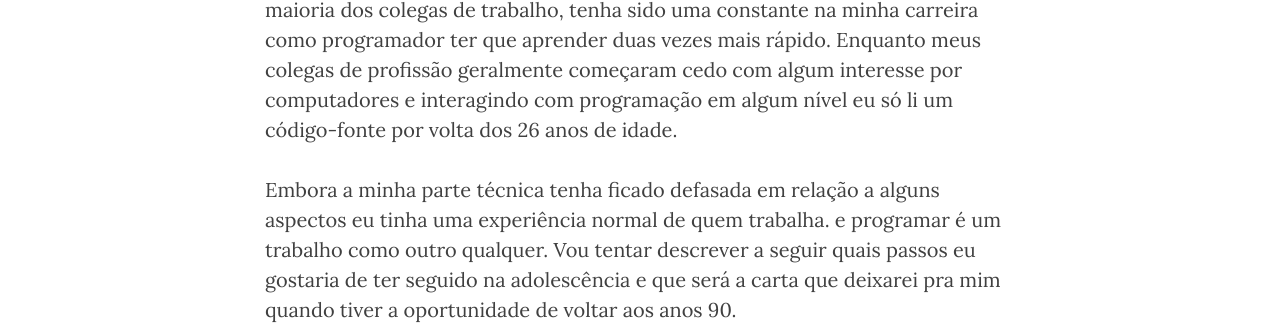
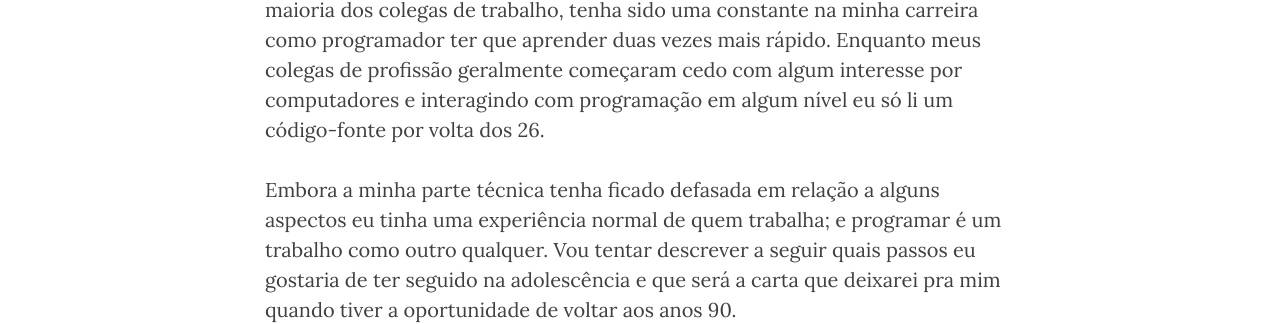
Before and after one commit to brasil-php/blog, a Jekyll site: the page built from _posts/2017-08-20-o-que-e-ser-desenvolvedor.markdown, in a window 1280 px wide and 900 px high, scrolled down 295 px. Shown: the part 323-647 px from the top of the window. Built offline with Jekyll 4.4.1, drawn with Linux system fonts in a browser that asks for light colours; some of the changed text lies outside the part shown.

Commit message:
Update 2017-08-20-o-que-e-ser-desenvolvedor.markdown

```diff
--- a/_posts/2017-08-20-o-que-e-ser-desenvolvedor.markdown
+++ b/_posts/2017-08-20-o-que-e-ser-desenvolvedor.markdown
@@ -6,9 +6,9 @@ categories: reflexao
 author: "William Correa"
 ---
 
-Não é de hoje que gasto umas boas horas do meu dia pensando em como ser um desenvolvedor melhor. Provavelmente por ter feito um caminho diferente da maioria dos colegas de trabalho, tenha sido uma constante na minha carreira como programador ter que aprender duas vezes mais rápido. Enquanto meus colegas de profissão geralmente começaram cedo com algum interesse por computadores e interagindo com programação em algum nível eu só li um código-fonte por volta dos 26 anos de idade.
+Não é de hoje que gasto umas boas horas do meu dia pensando em como ser um desenvolvedor melhor. Provavelmente por ter feito um caminho diferente da maioria dos colegas de trabalho, tenha sido uma constante na minha carreira como programador ter que aprender duas vezes mais rápido. Enquanto meus colegas de profissão geralmente começaram cedo com algum interesse por computadores e interagindo com programação em algum nível eu só li um código-fonte por volta dos 26.
 
-Embora a minha parte técnica tenha ficado defasada em relação a alguns aspectos eu tinha uma experiência normal de quem trabalha. e programar é um trabalho como outro qualquer. Vou tentar descrever a seguir quais passos eu gostaria de ter seguido na adolescência e que será a carta que deixarei pra mim quando tiver a oportunidade de voltar aos anos 90.
+Embora a minha parte técnica tenha ficado defasada em relação a alguns aspectos eu tinha uma experiência normal de quem trabalha; e programar é um trabalho como outro qualquer. Vou tentar descrever a seguir quais passos eu gostaria de ter seguido na adolescência e que será a carta que deixarei pra mim quando tiver a oportunidade de voltar aos anos 90.
 
 - Mostre seu rosto: sua carreira como desenvolvedor começa no primeiro fórum que você entrar, na primeira pergunta que fizer, no primeiro blog que criar, então crie sua identidade e torne-se conhecido porque é o network que vai alavancar sua carreira e não a sua capacidade de escrever códigos (#root e emojis em seus nicks devem bonitos para a turminha de vocês, no mundo real isso é uma desvantagem);
 
```
